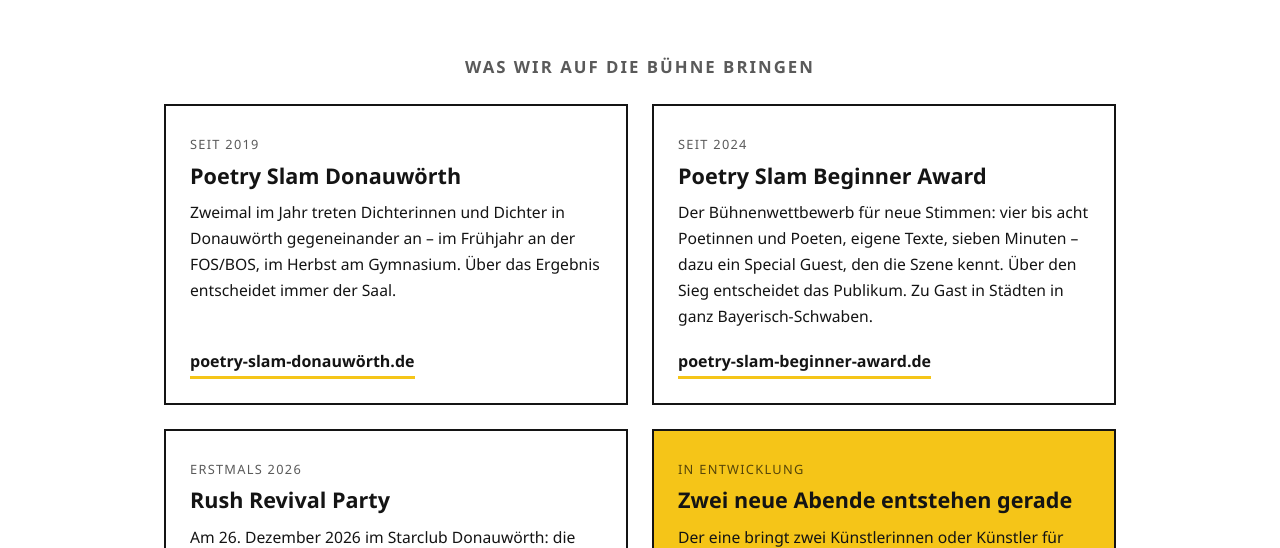
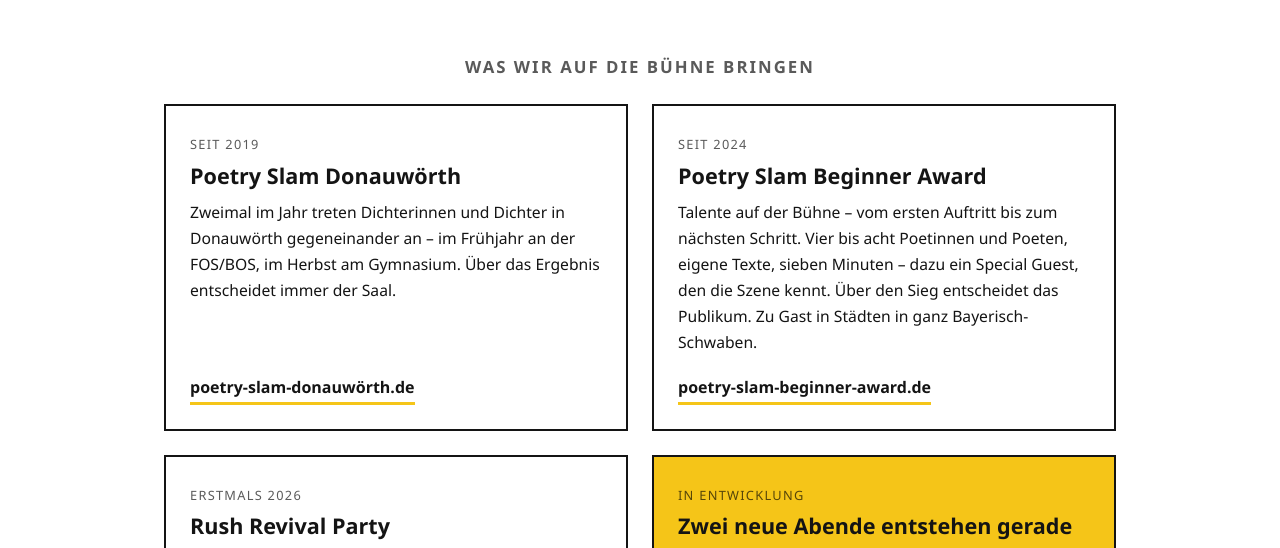
Before and after one commit to klausrattenbacher/rats-on-tour.de, a plain HTML site: page index.html in a window 1280 px wide. Shown: the part 644-1192 px from the top of the page. Drawn offline with Linux system fonts and the light colour scheme.

Commit message:
Beginner Award: Talente auf der Bühne (05.10.2026)

```diff
--- a/index.html
+++ b/index.html
@@ -273,7 +273,8 @@
             <span class="seit">seit 2024</span>
             <h3>Poetry Slam Beginner Award</h3>
             <p>
-                Der Bühnenwettbewerb für neue Stimmen: vier bis acht Poetinnen und Poeten, eigene
+                Talente auf der Bühne – vom ersten Auftritt bis zum nächsten Schritt.
+                Vier bis acht Poetinnen und Poeten, eigene
                 Texte, sieben Minuten – dazu ein Special Guest, den die Szene kennt. Über den
                 Sieg entscheidet das Publikum. Zu Gast in Städten in ganz Bayerisch-Schwaben.
             </p>
```
